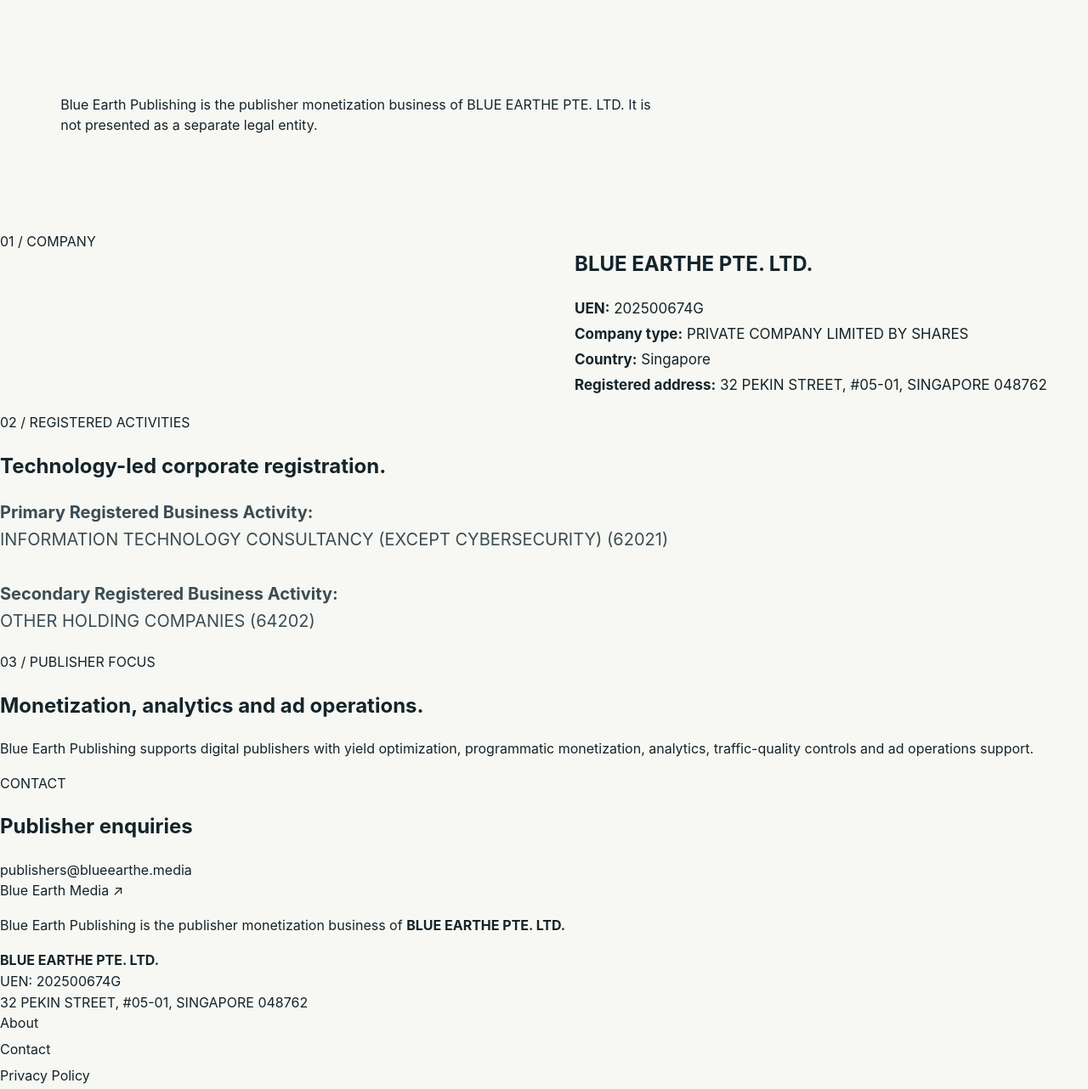
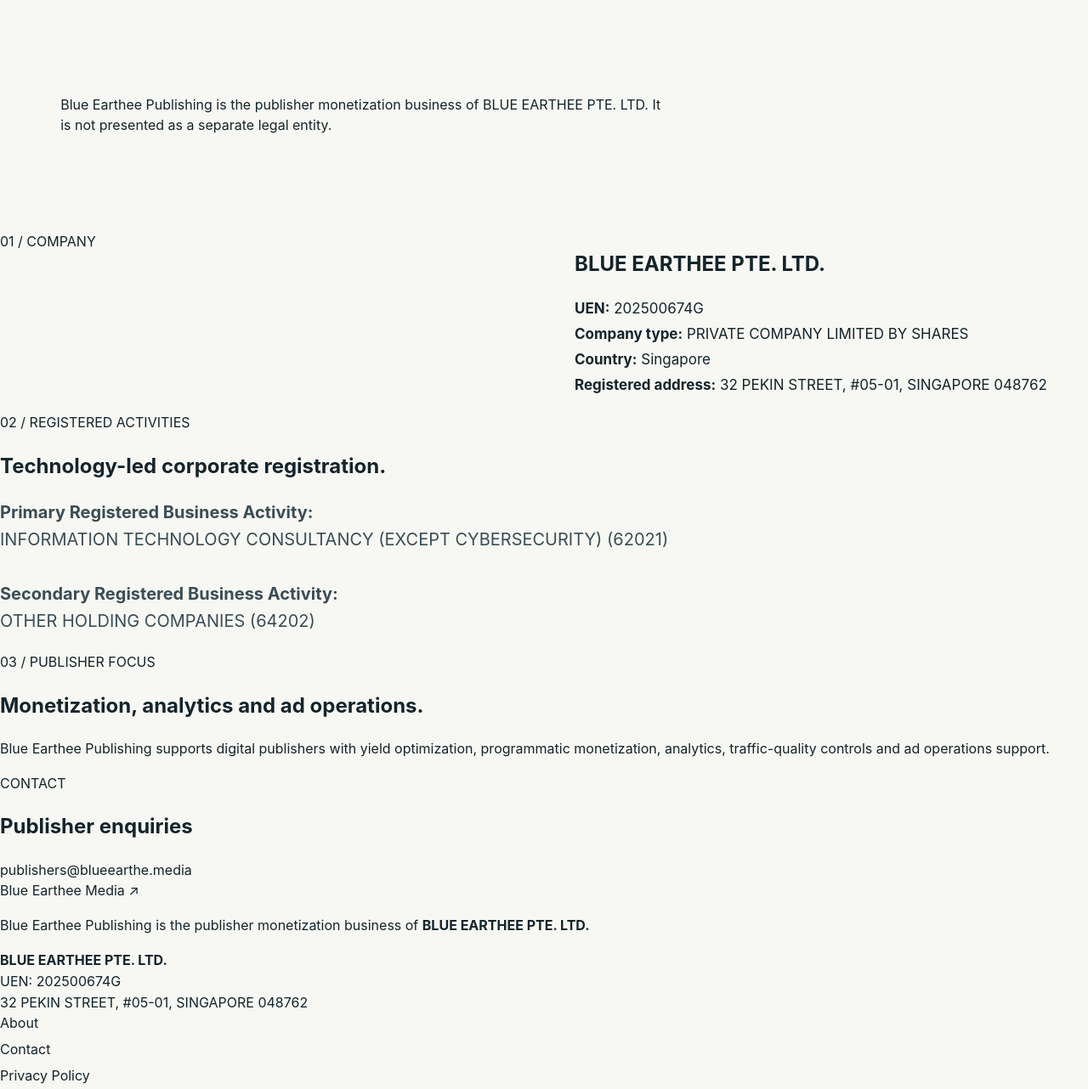
Before and after one commit to adeshsarwan/blueearthemedia, a website: page publishing/about.html in a window 1280 px wide. Shown: the part 863-2145 px from the top of the page at 85% size. Drawn offline with Linux system fonts and the light colour scheme.

Commit message:
Correct Blue Earthe brand spelling

```diff
--- a/publishing/about.html
+++ b/publishing/about.html
@@ -2,18 +2,18 @@
 <html lang="en">
 <head>
 <meta charset="utf-8"><meta name="viewport" content="width=device-width,initial-scale=1">
-<title>About Blue Earth Publishing | BLUE EARTHE PTE. LTD.</title>
-<meta name="description" content="Blue Earth Publishing is the publisher monetization business of BLUE EARTHE PTE. LTD.">
+<title>About Blue Earthee Publishing | BLUE EARTHEE PTE. LTD.</title>
+<meta name="description" content="Blue Earthee Publishing is the publisher monetization business of BLUE EARTHEE PTE. LTD.">
 <link rel="canonical" href="https://publishing.blueearthe.media/about.html"><link rel="icon" href="https://blueearthe.media/favicon.svg" type="image/svg+xml"><link rel="stylesheet" href="/styles.css">
 </head>
 <body>
-<header><a class="brand" href="/"><b>BE</b><span><strong>BLUE EARTH</strong><small>PUBLISHING</small></span></a><nav><a href="/#solutions">Solutions</a><a href="/#technology">Technology</a><a href="/#quality">Quality</a><a href="/about.html">About</a><a href="/contact.html">Contact</a></nav><a class="cta" href="/contact.html">Publisher enquiry</a></header>
+<header><a class="brand" href="/"><b>BE</b><span><strong>BLUE EARTHE</strong><small>PUBLISHING</small></span></a><nav><a href="/#solutions">Solutions</a><a href="/#technology">Technology</a><a href="/#quality">Quality</a><a href="/about.html">About</a><a href="/contact.html">Contact</a></nav><a class="cta" href="/contact.html">Publisher enquiry</a></header>
 <main>
-<section class="hero compact"><p class="kicker">ABOUT BLUE EARTH PUBLISHING</p><h1>A publisher business operated by BLUE EARTHE PTE. LTD.</h1><p>Blue Earth Publishing is the publisher monetization business of BLUE EARTHE PTE. LTD. It is not presented as a separate legal entity.</p></section>
-<section class="split"><div class="label">01 / COMPANY</div><div><h2>BLUE EARTHE PTE. LTD.</h2><p><strong>UEN:</strong> 202500674G<br><strong>Company type:</strong> PRIVATE COMPANY LIMITED BY SHARES<br><strong>Country:</strong> Singapore<br><strong>Registered address:</strong> 32 PEKIN STREET, #05-01, SINGAPORE 048762</p></div></section>
+<section class="hero compact"><p class="kicker">ABOUT BLUE EARTHE PUBLISHING</p><h1>A publisher business operated by BLUE EARTHEE PTE. LTD.</h1><p>Blue Earthee Publishing is the publisher monetization business of BLUE EARTHEE PTE. LTD. It is not presented as a separate legal entity.</p></section>
+<section class="split"><div class="label">01 / COMPANY</div><div><h2>BLUE EARTHEE PTE. LTD.</h2><p><strong>UEN:</strong> 202500674G<br><strong>Company type:</strong> PRIVATE COMPANY LIMITED BY SHARES<br><strong>Country:</strong> Singapore<br><strong>Registered address:</strong> 32 PEKIN STREET, #05-01, SINGAPORE 048762</p></div></section>
 <section class="tech"><div class="label">02 / REGISTERED ACTIVITIES</div><h2>Technology-led corporate registration.</h2><p class="lead"><strong>Primary Registered Business Activity:</strong><br>INFORMATION TECHNOLOGY CONSULTANCY (EXCEPT CYBERSECURITY) (62021)<br><br><strong>Secondary Registered Business Activity:</strong><br>OTHER HOLDING COMPANIES (64202)</p></section>
-<section class="quality"><div class="label">03 / PUBLISHER FOCUS</div><div><h2>Monetization, analytics and ad operations.</h2><p>Blue Earth Publishing supports digital publishers with yield optimization, programmatic monetization, analytics, traffic-quality controls and ad operations support.</p></div></section>
+<section class="quality"><div class="label">03 / PUBLISHER FOCUS</div><div><h2>Monetization, analytics and ad operations.</h2><p>Blue Earthee Publishing supports digital publishers with yield optimization, programmatic monetization, analytics, traffic-quality controls and ad operations support.</p></div></section>
 <section class="contact"><p class="kicker">CONTACT</p><h2>Publisher enquiries</h2><a href="mailto:publishers@blueearthe.media">publishers@blueearthe.media</a></section>
 </main>
-<footer><div><a href="https://blueearthe.media/">Blue Earth Media ↗</a><p>Blue Earth Publishing is the publisher monetization business of <strong>BLUE EARTHE PTE. LTD.</strong></p></div><div><strong>BLUE EARTHE PTE. LTD.</strong><br>UEN: 202500674G<br>32 PEKIN STREET, #05-01, SINGAPORE 048762</div><div class="footer-links"><a href="/about.html">About</a><a href="/contact.html">Contact</a><a href="https://blueearthe.media/privacy.html">Privacy Policy</a><a href="https://blueearthe.media/terms.html">Terms of Service</a></div></footer>
+<footer><div><a href="https://blueearthe.media/">Blue Earthee Media ↗</a><p>Blue Earthee Publishing is the publisher monetization business of <strong>BLUE EARTHEE PTE. LTD.</strong></p></div><div><strong>BLUE EARTHEE PTE. LTD.</strong><br>UEN: 202500674G<br>32 PEKIN STREET, #05-01, SINGAPORE 048762</div><div class="footer-links"><a href="/about.html">About</a><a href="/contact.html">Contact</a><a href="https://blueearthe.media/privacy.html">Privacy Policy</a><a href="https://blueearthe.media/terms.html">Terms of Service</a></div></footer>
 </body></html>
```
